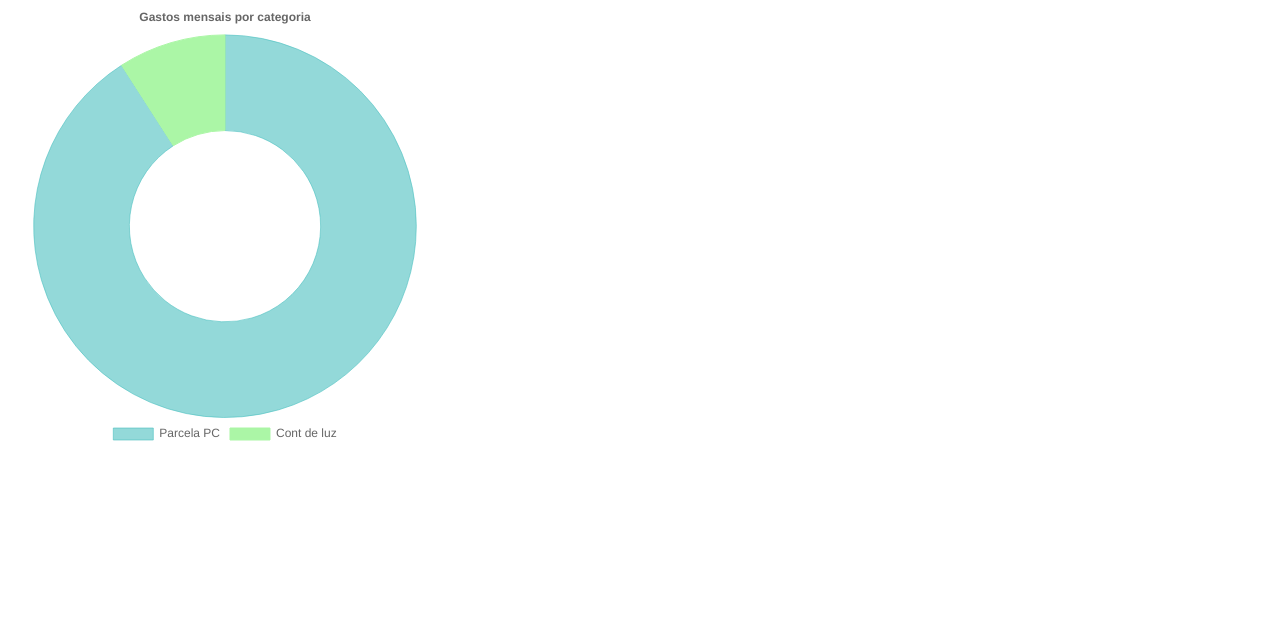
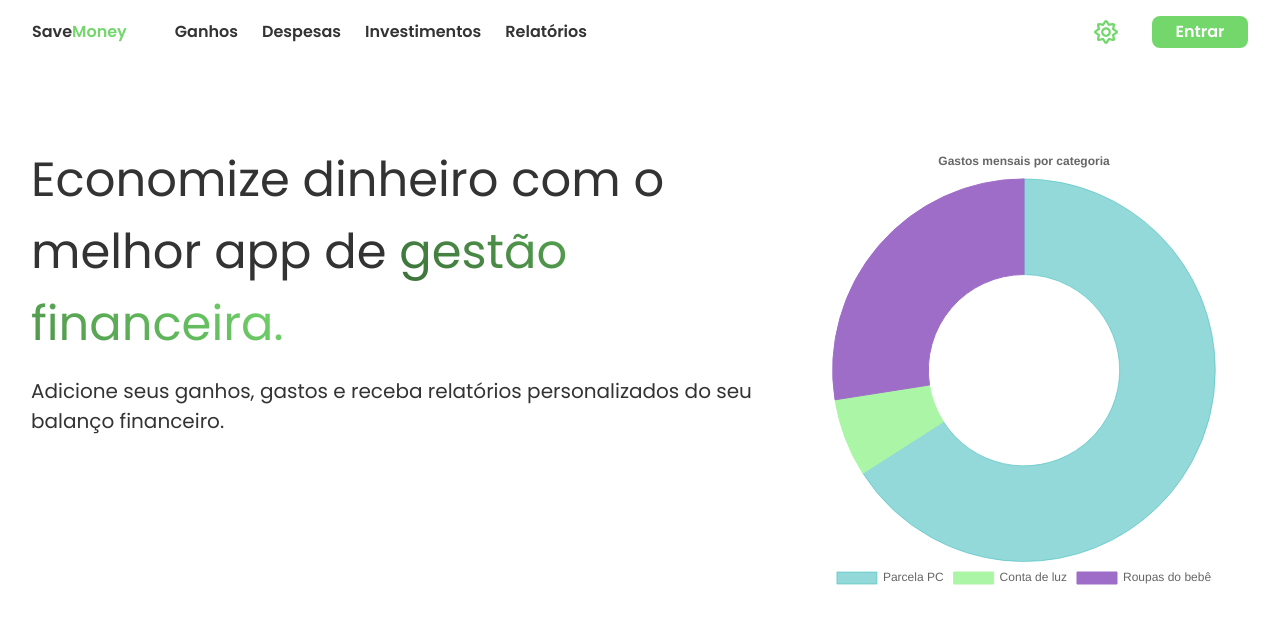
Before and after one commit to samuelmaia1/save-money, a Next.js app: page / in a window 1280 px wide. Shown: the top 624 px of the page. Built offline with nearby package versions, Linux system fonts and the light colour scheme.

Commit message:
Componente header e página home

```diff
--- a/package.json
+++ b/package.json
@@ -13,6 +13,7 @@
     "react": "^19.0.0",
     "react-chartjs-2": "^5.3.0",
     "react-dom": "^19.0.0",
+    "react-icons": "^5.5.0",
     "sass": "^1.86.3",
     "save-money": "file:"
   },
--- a/src/app/globals.scss
+++ b/src/app/globals.scss
@@ -1,42 +1,71 @@
 :root {
-  --background: #ffffff;
-  --foreground: #171717;
+  font-family: 'Montserrat', system-ui, Avenir, Helvetica, Arial, sans-serif;
+  line-height: 1.5;
+  font-weight: 400;
+
+
+  --text-color: #333;
+  --background: #FFF;
+  --button: #ABF6A6;
+  --logo-color: #73D76C;
+
+  --default-font: 'Montserrat';
+  --header-font: 'Poppins', sans-serif;
 }
 
-@media (prefers-color-scheme: dark) {
-  :root {
-    --background: #0a0a0a;
-    --foreground: #ededed;
+[data-theme="dark"] {
+  --text-color: #fff;
+  --background: #333;
+}
+
+*{
+  margin: 0;
+  padding: 0;
+  box-sizing: border-box;
+}
+
+body{
+  background-color: var(--background);
+  color: var(--text-color);
+  transition: background-color 0.5s ease-in, color 0.5s ease-in;
+}
+
+body, input, textarea, button{
+  font-family: 'Poppins', sans-serif;
+  font-weight: 400;
+}
+
+h1, h2, h3, h4, h5, h5, strong{
+  font-weight: 600;
+}
+
+a {
+  text-decoration: none;
+  color: var(--text-color);
+}
+
+button {
+  background-color: var(--background);
+  border-color: transparent;
+}
+
+[disabled]{
+  opacity: 0.6;
+  cursor: not-allowed;
+}
+
+button {
+  cursor: pointer;
+}
+
+@media (max-width: 1080px){
+  html{
+      font-size: 93.75%;
   }
 }
 
-html,
-body {
-  max-width: 100vw;
-  overflow-x: hidden;
-}
-
-body {
-  color: var(--foreground);
-  background: var(--background);
-  font-family: Arial, Helvetica, sans-serif;
-  -webkit-font-smoothing: antialiased;
-  -moz-osx-font-smoothing: grayscale;
-}
-
-* {
-  box-sizing: border-box;
-  padding: 0;
-  margin: 0;
-}
-
-a {
-  color: inherit;
-  text-decoration: none;
-}
-
-@media (prefers-color-scheme: dark) {
-  html {
-    color-scheme: dark;
+@media (max-width: 720px){
+  html{
+      font-size: 87.5%;
   }
 }
--- a/src/app/layout.tsx
+++ b/src/app/layout.tsx
@@ -1,6 +1,7 @@
 import type { Metadata } from "next";
 import { Geist, Geist_Mono } from "next/font/google";
 import "./globals.scss";
+import { Header } from "@/components/Header";
 
 const geistSans = Geist({
   variable: "--font-geist-sans",
@@ -20,7 +21,18 @@ export const metadata: Metadata = {
 export default function RootLayout({ children } : { children: React.ReactNode }) {
   return (
     <html lang="en">
+      <head>
+        <link rel="preconnect" href="https://fonts.googleapis.com" />
+
+        <link rel="preconnect" href="https://fonts.gstatic.com" crossOrigin="anonymous" />
+
+        <link
+          href="https://fonts.googleapis.com/css2?family=Montserrat:ital,wght@0,100..900;1,100..900&family=Poppins:ital,wght@0,100;0,200;0,300;0,400;0,500;0,600;0,700;0,800;0,900;1,100;1,200;1,300;1,400;1,500;1,600;1,700;1,800;1,900&display=swap" rel="stylesheet"
+        />
+
+      </head>
       <body className={`${geistSans.variable} ${geistMono.variable}`}>
+        <Header />
         {children}
       </body>
     </html>
--- a/src/app/page.module.scss
+++ b/src/app/page.module.scss
@@ -0,0 +1,38 @@
+.container{
+    display: flex;
+    align-items: flex-start;
+    justify-content: center;
+    margin-top: 5rem;
+}
+
+.content{
+    max-width: 60%;
+
+    p {
+        font-size: 1.25rem;
+        margin-top: 1rem;
+    }
+}
+
+.strong {
+    display: inline;
+    background-color: var(--background);
+    background-image: linear-gradient(43deg, #3C7139 0%, #73D76C 100%);
+    background-clip: text;
+    -webkit-background-clip: text;
+    -moz-background-clip: text;
+    -webkit-text-fill-color: transparent;
+}
+
+.containerChart{
+    width: 40%;
+    margin-top: 5rem;
+
+    a {
+        padding: .5rem;
+        background-color: var(--logo-color);
+        color: var(--background);
+        border-radius: 8px;
+        font-weight: 600;
+    }
+}
--- a/src/app/page.tsx
+++ b/src/app/page.tsx
@@ -9,21 +9,42 @@ export default function Home() {
     {
       title: 'Parcela PC',
       category: 'Cartão',
-      value: 1200,
-      color: 'red'
+      value: 1200
     },
     {
-      title: 'Cont de luz',
+      title: 'Conta de luz',
       category: 'Despesas',
-      value: 120,
-      color: 'darkgreen'
+      value: 120
     },
+    {
+      title: 'Roupas do bebê',
+      category: 'Compras',
+      value: 500
+    }
   ];
 
   return (
     <ColorsContextProvider>
-      <div>
-        <DoughnutChart data={outcomes} label="Gastos mensais" title="Gastos mensais por categoria"/>
+      <div className={styles.container}>
+        <div className={styles.content}>
+          <h1
+              style={
+                  {
+                      fontWeight: 400,
+                      fontSize: '3rem',
+                      display: 'inline'
+                  }
+              }
+          >
+              Economize dinheiro com o melhor app de <span style={{fontWeight: '400'}} className={styles.strong}>gestão financeira.</span>
+          </h1>
+
+          <p>
+              Adicione seus ganhos, gastos e receba relatórios personalizados do seu balanço financeiro.
+          </p>
+        </div>
+
+        <DoughnutChart data={outcomes} label="Gastos mensais R$" title="Gastos mensais por categoria"/>
       </div>
     </ColorsContextProvider>
   );
--- a/src/components/DoughnutChart.tsx
+++ b/src/components/DoughnutChart.tsx
@@ -1,4 +1,6 @@
 'use client';
+
+import { useColors } from "@/hooks/useColors";
 
 import { ChartItem } from "@/interfaces/ChartInterfaces";
 
@@ -17,7 +19,6 @@ import {
     Legend,
     ChartOptions,
 } from 'chart.js';
-import { useColors } from "@/hooks/useColors";
 
 ChartJS.register(
     CategoryScale,
--- /dev/null
+++ b/src/components/Header.tsx
@@ -0,0 +1,35 @@
+import Link from "next/link"
+
+import style from '@/styles/Header.module.scss'
+
+import { FaRegSun } from "react-icons/fa"
+
+export function Header() {
+
+    return (
+        <header className={style.header}>
+            <div className={style.containerNavbar}>
+                <Link href="">
+                    Save<strong className={style.money}>Money</strong>
+                </Link>
+
+                <nav className={style.navbar}>
+                    <Link href="">Ganhos</Link>
+                    <Link href="">Despesas</Link>
+                    <Link href="">Investimentos</Link>
+                    <Link href="">Relatórios</Link>
+                </nav>
+            </div>
+
+            <div className={style.accountNav}>
+                <button>
+                    <FaRegSun color="var(--logo-color)" style={{width: '24px', height: '24px'}}/>
+                </button>
+
+                <Link className={style.loginButton} href='/'>
+                    Entrar
+                </Link>
+            </div>
+        </header>
+    )
+}
--- a/src/interfaces/ChartInterfaces.ts
+++ b/src/interfaces/ChartInterfaces.ts
@@ -1,6 +1,5 @@
 export interface ChartItem{
     title: string,
     category: string,
-    value: number,
-    color?: string,
+    value: number
 }
--- /dev/null
+++ b/src/styles/Header.module.scss
@@ -0,0 +1,61 @@
+.header{
+    font-family: var(--header-font);
+    font-weight: 600;
+    display: flex;
+    align-items: center;
+    justify-content: space-between;
+    padding: 1rem 2rem;
+}
+
+.money{
+    color: var(--logo-color);
+}
+
+.containerNavbar{
+    display: flex;
+    align-items: center;
+    gap: 3rem;
+}
+
+.navbar{
+    display: flex;
+    gap: 1.5rem;
+
+    a {
+        transition: color 0.3s;
+
+        &:hover {
+            color: var(--logo-color);
+        }
+    }
+}
+
+.accountNav{
+    display: flex;
+    align-items: center;
+    gap: 2rem;
+
+    button {
+        display: flex;
+        align-items: center;
+    }
+}
+
+.loginButton{
+    height: 50px;
+
+    width: 6rem;
+    height: 2rem;
+    border-radius: 8px;
+    border: 1px solid transparent;
+    background-color: var(--logo-color);
+    font-weight: 600;
+    color: var(--background);
+    display: flex;
+    justify-content: center;
+    align-items: center;
+
+    &:hover {
+        filter: brightness(0.9);
+    }
+}
```
Also changed, not shown: 1 other file (tests, documents, lock files or other folders).
